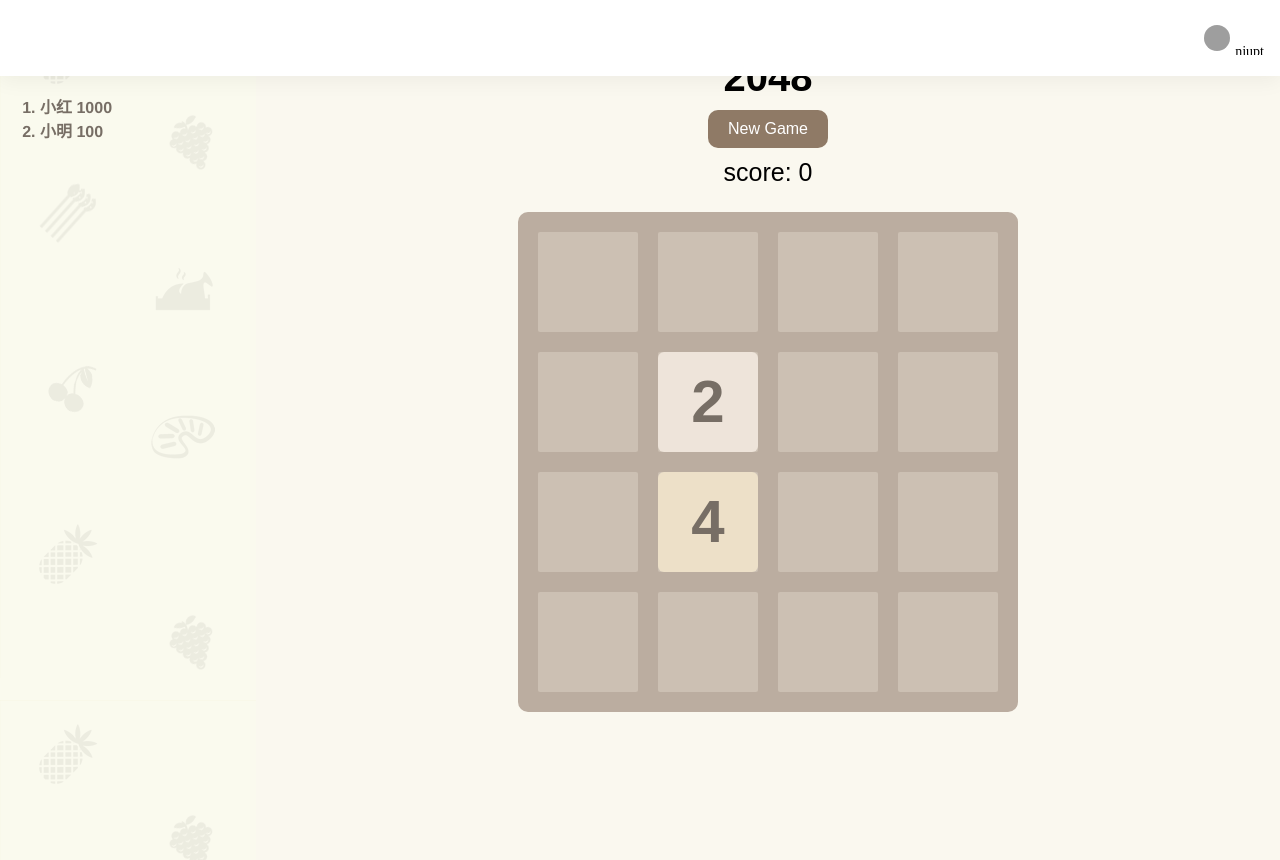
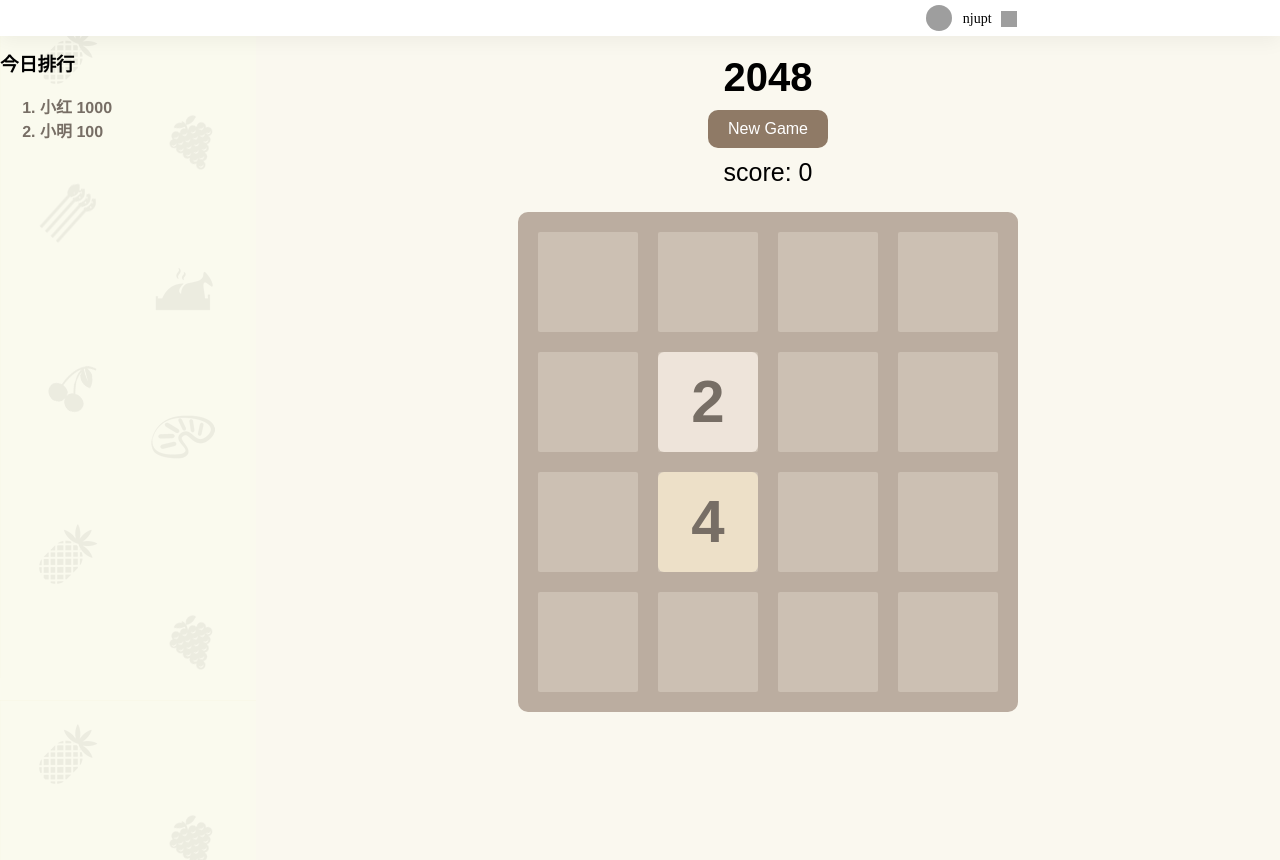
Before and after one commit to Bob-Yuan/ithome, a Django app: page /activity/2048/ in a window 1280 px wide. Run offline with Django 3.2, Linux system fonts and the light colour scheme; the visitor is signed in with stand-in values (Sample User, id 1); parts of the project's set-up code (start-up, migrations or seed data) failed here and were passed over; some libraries are stand-ins or nearby versions; grey boxes are pictures that could not be loaded.

Commit message:
主页和2048页面顶部个人信息栏css完善

```diff
--- a/templates/2048.html
+++ b/templates/2048.html
@@ -103,7 +103,13 @@
             background-image: url(https://img.ithome.com/images/popwin/close.svg);
             cursor: pointer;
         }
-
+        #nav {
+            position: relative;
+            margin: 0 auto;
+            width: 1100px;
+            height: 35px;
+            font-size: 14px;
+        }
         #rm_avatar img {
             width: 26px;
             height: 26px;
@@ -114,19 +120,78 @@
             background: #F8F8F8;
             opacity: 1;
         }
+        #rm_avatar span {
+            width: 40px;
+            height: 26px;
+            display: inline-block;
+            overflow: hidden;
+            margin-bottom: 9px;
+            background: #ffffff;
+            opacity: 1;
+        }
         a.item-link {
-            position: relative !important;
-            display: block !important;
-            overflow: hidden !important;
-            padding: 0 16px 0 20px !important;
-            height: 35px !important;
-            color: #000 !important;
-            text-align: right !important;
-            line-height: 35px !important;
-            font-size: 14px !important;
-            margin: 20px 0px !important;
-            font-family: PingFang SC,Microsoft YaHei UI,STHeitiSC-Light,Microsoft YaHei !important;
+            display: block;
+            overflow: hidden;
+            padding: 0 20px;
+            height: 35px;
+            color: #000;
+            text-align: center;
+            line-height: 35px;
+            width:202px;
         }
+        a.item-link:after {
+            display: inline-block;
+            width: 16px;
+            height: 28px;
+            background: url(https://img.ithome.com/images/v2.3/narrow.png) no-repeat 0 3px;
+            background-size: 64px 16px;
+            content: '';
+        }
+        li {
+    display: list-item;
+    text-align: -webkit-match-parent;
+}
+#avatar li {
+    margin: 10px 25px;
+    line-height: 35px;
+    list-style-type:none;
+}
+#avatar .line:before {
+    display: block;
+    margin: 0 0;
+    height: 1px;
+    background: #eee;
+    content: '';
+}
+#avatar .line {
+    height: 1px;
+}
+#avatar a {
+    display: inline;
+    margin: 0;
+    padding: 0;
+    text-decoration:none;
+}
+a {
+    color: #d22222;
+}
+#avatar {
+    right: -1px;
+    left: auto;
+    overflow: hidden;
+    padding-top: 5px;
+    padding-bottom: 0;
+    width: 200px;
+    border: 1px solid #ddd;
+    border-top: none;
+    background: #fff;
+    font-size: 14px;
+}
+ul{
+    margin: 0;
+    padding: 0;
+    font-family: "微软雅黑";
+}
     </style>
 </head>
 <body>
@@ -135,14 +200,14 @@
         <div id="nav">
 {% if request.user.is_authenticated %}
             <div class="tb-nav">
-                    <div class="tb-item dm">
+                    <div class="tb-item dm" style="display: block;position:absolute;right:100px;">
                         <div id="toplogin">
                             <a href="javascript:;" class="item-link" id="rm_avatar">
-                                <img src="https://avatar.ithome.com/avatars/001/71/89/07_60.jpg" onerror="this.src='//quan.ithome.com/statics/images/noavatar.png'">njupt
+                                <img src="https://avatar.ithome.com/avatars/001/71/89/07_60.jpg" onerror="this.src='//quan.ithome.com/statics/images/noavatar.png'"><span>njupt</span>
                             </a>
                             <div id="avatar" class="menu" style="display: none;">
                                 <ul>
-                                    <li style="display: block;position:absolute;right:300px;">
+                                    <li>
                                         <a href="https://my.ruanmei.com/?hash=68A7744A3E8AA1C906713549F337D35B2F2F782FFBE8570BFFCD5374FA09CE0975D449857F1F4FC62CD007C406BADE12511636A530F012729C650BB909AE47B38133BE4F36285D4607B4CD5E3B782FA86DD9782A9F4CAFD74172F02E83D654C5" target="_blank">个人资料</a> &nbsp;&nbsp;|&nbsp;&nbsp;
                                         <a href="http://quan.ithome.com/user/editavatar" target="_blank">修改头像</a>
                                     </li>
@@ -158,7 +223,7 @@
                 <div class="tb-item dm">
                     <div id="toplogin">
                         <div class="prelogin">
-                            <a href="{% url 'register' %}" target="_blank" class="register1">注册</a>
+                            <a href="{% url 'register' %}" target="_blank">注册</a>
                             <a href="javascript:; " class="login">登录</a>
                         </div>
                     </div>
```
Also changed, not shown: templates/main_index.html (+64 -13 lines).
